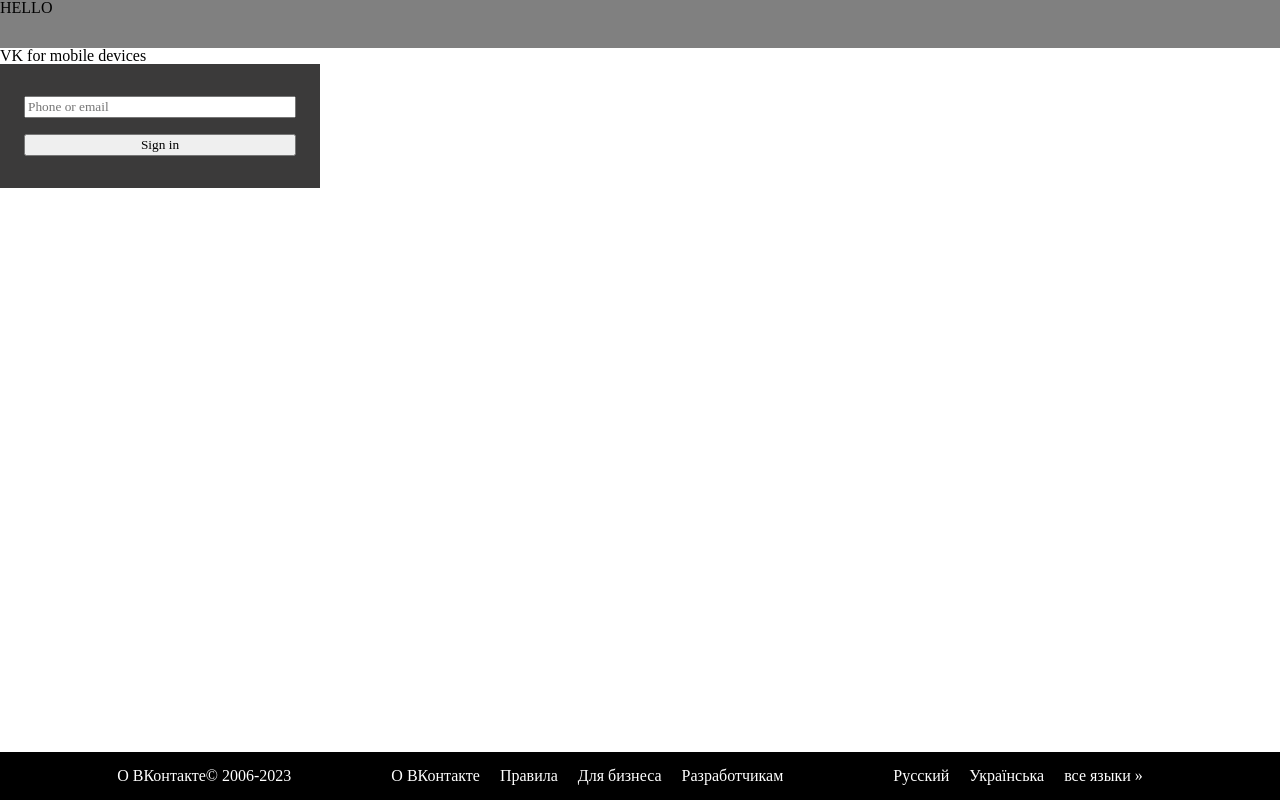
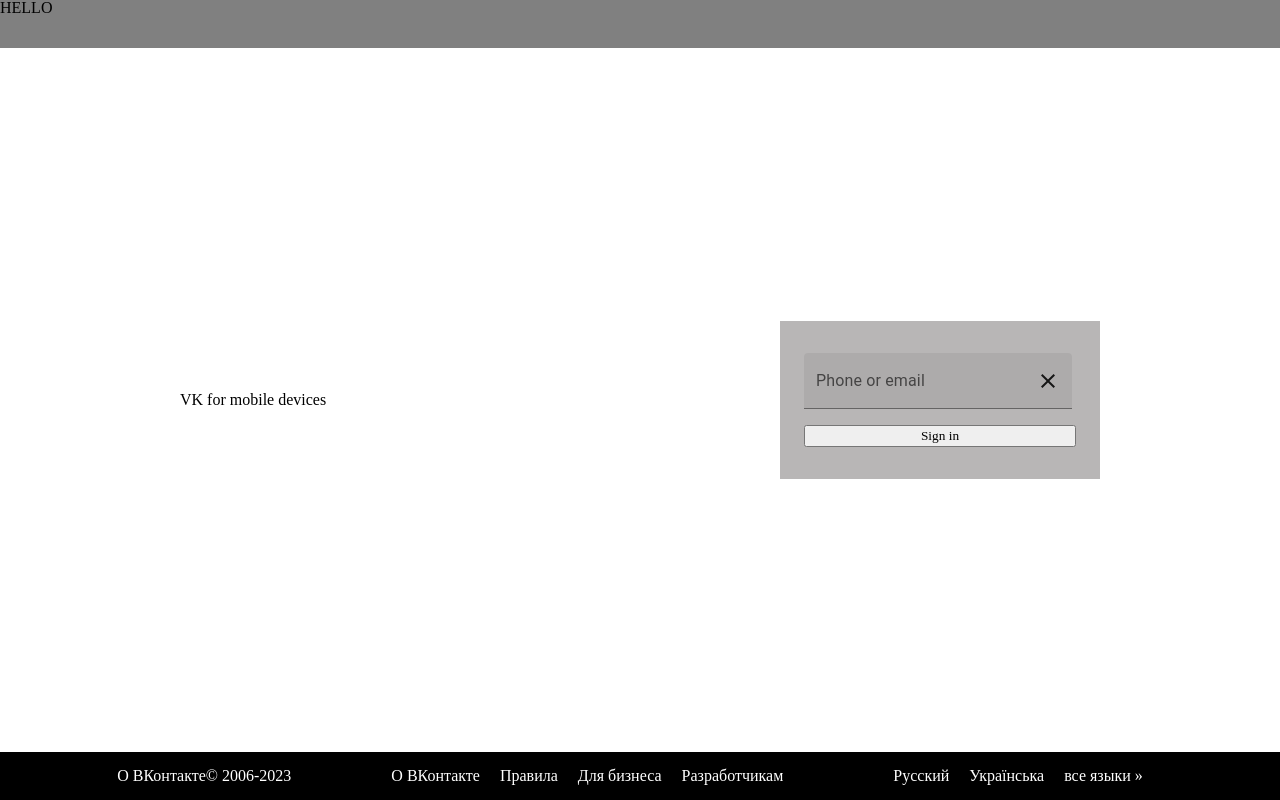
Before and after one commit to Don-Mihai/react-vk, a React (Create React App) app: page / in a window 1280 px wide. Built offline with nearby package versions, Linux system fonts and the light colour scheme.

Commit message:
[feat] text field []

```diff
--- a/package.json
+++ b/package.json
@@ -3,6 +3,10 @@
   "version": "0.1.0",
   "private": true,
   "dependencies": {
+    "@emotion/react": "^11.11.1",
+    "@emotion/styled": "^11.11.0",
+    "@mui/icons-material": "^5.14.12",
+    "@mui/material": "^5.14.12",
     "node-sass": "^8.0.0",
     "react": "^18.2.0",
     "react-dom": "^18.2.0",
--- a/src/Pages/Register/Register.scss
+++ b/src/Pages/Register/Register.scss
@@ -3,9 +3,16 @@
     height: 100%;
     display: flex;
     flex-direction: column;
+    align-items: center;
 
     &__vk {
+        display: flex;
         flex-grow: 1;
+        align-items: center;
+    }
+
+    &__content {
+        width: 600px;
     }
 
 }
--- a/src/Pages/Register/index.js
+++ b/src/Pages/Register/index.js
@@ -7,8 +7,9 @@
   return (
     <div className="register">
       <Header></Header>
-      <div className="register__vk">VK for mobile devices
-      <RegisterForm></RegisterForm>
+      <div className="register__vk">
+        <div className="register__content">VK for mobile devices</div>
+        <RegisterForm></RegisterForm>
       </div>
       <Footer></Footer>
     </div>
--- a/src/components/RegisterForm/RegisterForm.css
+++ /dev/null
@@ -1,8 +0,0 @@
-.component-register-form {
-  display: flex;
-  flex-direction: column;
-  gap: 16px;
-  width: 320px;
-  background-color: rgb(59, 58, 58);
-  padding: 32px 24px;
-}/*# sourceMappingURL=RegisterForm.css.map */
--- a/src/components/RegisterForm/RegisterForm.scss
+++ b/src/components/RegisterForm/RegisterForm.scss
@@ -3,7 +3,7 @@
     flex-direction: column;
     gap: 16px;
     width: 320px;
-    background-color: rgb(59, 58, 58);
+    background-color: rgb(184, 182, 182);
     padding: 32px 24px;
 
 }
--- a/src/components/RegisterForm/index.js
+++ b/src/components/RegisterForm/index.js
@@ -1,24 +1,37 @@
+import { useState } from "react";
 import "./RegisterForm.scss";
+import TextField from "@mui/material/TextField";
+import ClearIcon from "@mui/icons-material/Clear";
 
+const RegisterForm = ({}) => {
+  const [inputText, setInputText] = useState("");
 
-const RegisterForm = ({  }) => {
-    let datas;
   const onRegister = () => {
-    console.log(datas)
-}
+    console.log(inputText);
+  };
 
+  const onChange = (e) => {
+    setInputText(e.target.value);
+  };
 
-const onChange = (event) => {
-    datas = event.target.value
-
-}
-
-
-
+  const onClearInput = () => {
+    setInputText("");
+  };
 
   return (
     <div className="component-register-form">
-       <input onChange={onChange} type="text" placeholder="Phone or email"/>
+      <div className="component-register-form__input-container">
+        <TextField
+          onChange={onChange}
+          value={inputText}
+          label="Phone or email"
+          variant="filled"
+          InputProps={{
+            endAdornment: <ClearIcon onClick={onClearInput} />,
+          }}
+        />
+      </div>
+
       <button onClick={onRegister}>Sign in</button>
     </div>
   );
```
Also changed, not shown: 2 other files (tests, documents, lock files or other folders). Lines whose indentation alone changed are shown as unchanged.
